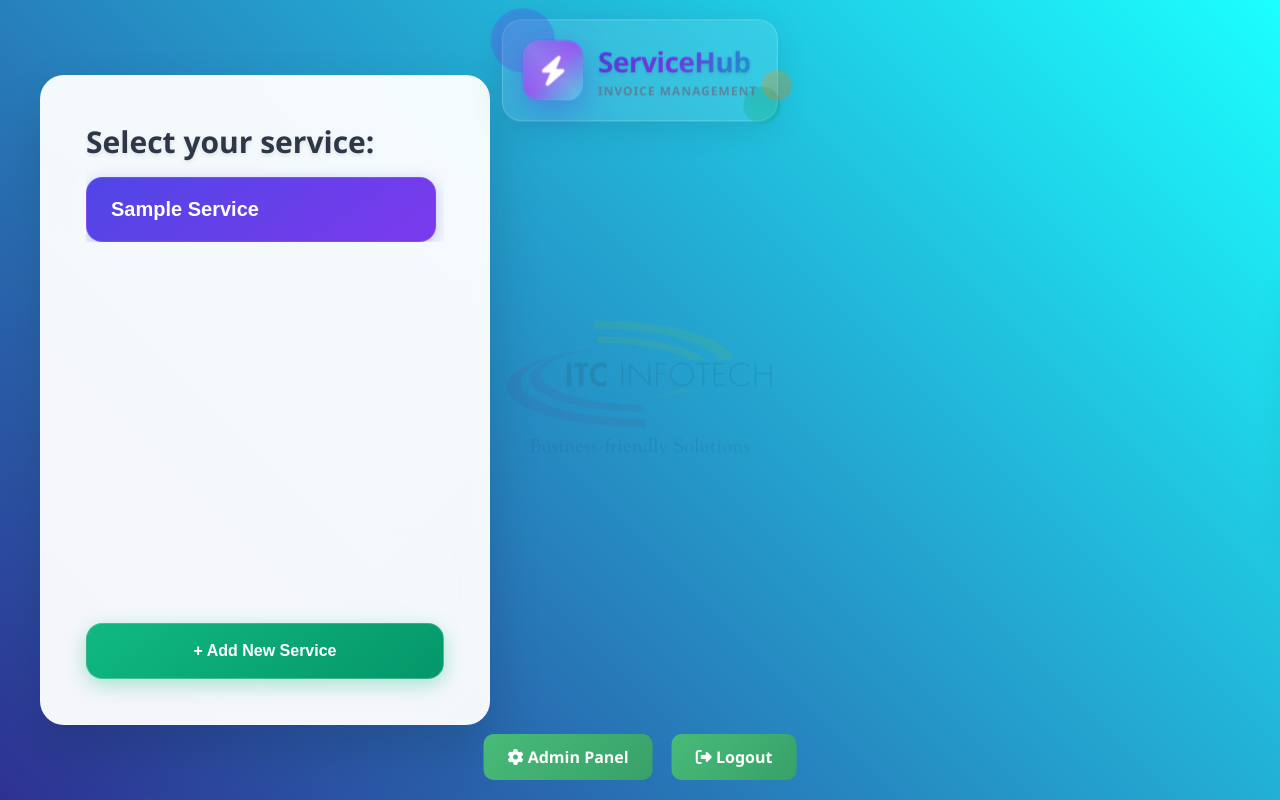
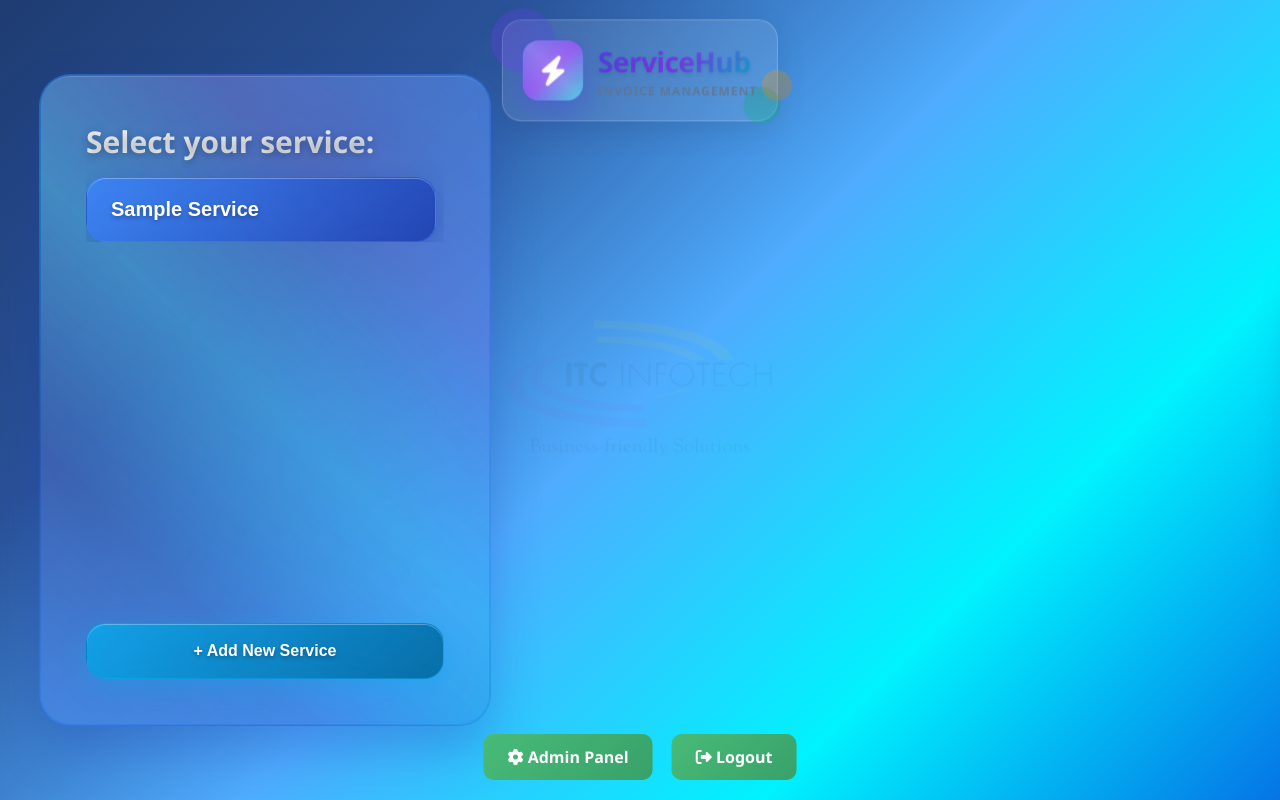
Before and after one commit to Sammyy181/invoiceEditor, a Flask app: template templates/select_service.html in a window 1280 px wide. Run offline with Flask 3, Linux system fonts and the light colour scheme; the template is opened without the code that fills it: most values are stand-ins (such as "Sample title", 1, 10 or a date in 2020); parts of the project's set-up code (start-up, migrations or seed data) failed here and were passed over.

Commit message:
Updated files

```diff
--- a/templates/select_service.html
+++ b/templates/select_service.html
@@ -238,7 +238,13 @@
 
     body {
       font-family: 'Segoe UI', Tahoma, Geneva, Verdana, sans-serif;
-      background: linear-gradient(45deg, #2e3192 0%, #1bffff 100%);
+      background: linear-gradient(135deg,
+      #1e3c72 0%,
+      #2a5298 25%,
+      #4facfe 50%,
+      #00f2fe 75%,
+      #0575e6 100%
+      );
       min-height: 100vh;
       margin: 0;
       padding: 20px;
@@ -246,6 +252,8 @@
       align-items: center;
       justify-content: flex-start;
       padding-left: 40px;
+      position: relative;
+      overflow-x: hidden;
     }
 
     .watermark {
@@ -254,24 +262,28 @@
       left: 50%;
       width: 300px;
       transform: translate(-50%, -50%);
-      opacity: 0.1;
+      opacity: 0.05;
       z-index: 0;
       pointer-events: none;
+      filter: brightness(1.5) contrast(1.2);
     }
 
     .form-container {
-      background: rgba(255, 255, 255, 0.95);
-      backdrop-filter: blur(15px);
-      border-radius: 24px;
+      background: rgba(59, 130, 246, 0.1);
+      backdrop-filter: blur(25px);
+      border-radius: 30px;
       padding: 45px;
-      box-shadow: 0 25px 50px rgba(0, 0, 0, 0.15);
+      box-shadow:
+        0 25px 50px rgba(30, 64, 175, 0.3),
+        inset 0 1px 0 rgba(255, 255, 255, 0.2),
+        0 0 0 1px rgba(59, 130, 246, 0.2);
       width: 100%;
       max-width: 450px;
       height: 650px;
       display: flex;
       flex-direction: column;
       position: relative;
-      border: 1px solid rgba(255, 255, 255, 0.2);
+      border: 1px solid rgba(59, 130, 246, 0.3);
     }
 
     .form-container::before {
@@ -281,20 +293,49 @@
       left: 0;
       right: 0;
       bottom: 0;
-      background: linear-gradient(135deg, rgba(255, 255, 255, 0.1) 0%, rgba(255, 255, 255, 0.05) 100%);
-      border-radius: 24px;
+      background:
+        linear-gradient(135deg, rgba(255, 255, 255, 0.15) 0%, rgba(59, 130, 246, 0.05) 100%),
+        linear-gradient(45deg, transparent 30%, rgba(255, 255, 255, 0.05) 50%, transparent 70%);
+      border-radius: 30px;
       pointer-events: none;
+    }
+
+    .form-container::after {
+      content: '';
+      position: absolute;
+      top: -2px;
+      left: -2px;
+      right: -2px;
+      bottom: -2px;
+      background: linear-gradient(45deg,
+        rgba(59, 130, 246, 0.6) 0%,
+        rgba(30, 64, 175, 0.4) 25%,
+        rgba(14, 165, 233, 0.6) 50%,
+        rgba(99, 102, 241, 0.4) 75%,
+        rgba(59, 130, 246, 0.6) 100%);
+      border-radius: 32px;
+      z-index: -1;
+      animation: borderGlow 4s ease-in-out infinite alternate;
+    }
+
+    @keyframes borderGlow {
+      0% { opacity: 0.6; }
+      100% { opacity: 1; }
     }
 
     label {
       font-size: 30px;
       font-weight: 700;
-      color: #2d3748;
+      color: #f8fafc;
       text-align: left;
       margin-bottom: 35px;
-      text-shadow: 0 2px 4px rgba(0, 0, 0, 0.1);
+      text-shadow: 0 2px 8px rgba(0, 0, 0, 0.3);
       position: relative;
       z-index: 1;
+      background: linear-gradient(135deg, #f8fafc, #e2e8f0);
+      background-clip: text;
+      -webkit-background-clip: text;
+      -webkit-text-fill-color: transparent;
     }
 
     .services-wrapper {
@@ -318,44 +359,50 @@
     }
 
     .service-buttons::-webkit-scrollbar {
-      width: 10px;
+      width: 8px;
     }
 
     .service-buttons::-webkit-scrollbar-track {
-      background: rgba(0, 0, 0, 0.1);
+      background: rgba(30, 64, 175, 0.1);
       border-radius: 10px;
       margin: 4px 0;
+      backdrop-filter: blur(10px);
     }
 
     .service-buttons::-webkit-scrollbar-thumb {
-      background: linear-gradient(145deg, #4f46e5, #7c3aed);
+      background: linear-gradient(145deg, rgba(59, 130, 246, 0.8), rgba(30, 64, 175, 0.8));
       border-radius: 10px;
       border: 1px solid rgba(255, 255, 255, 0.2);
+      box-shadow: 0 2px 8px rgba(30, 64, 175, 0.3);
     }
 
     .service-buttons::-webkit-scrollbar-thumb:hover {
-      background: linear-gradient(145deg, #5b21b6, #6366f1);
+      background: linear-gradient(145deg, rgba(67, 56, 202, 0.9), rgba(99, 102, 241, 0.9));
     }
 
     .service-buttons {
       scrollbar-width: thin;
-      scrollbar-color: #4f46e5 rgba(0, 0, 0, 0.1);
+      scrollbar-color: rgba(59, 130, 246, 0.8) rgba(30, 64, 175, 0.1);
     }
 
     .service-buttons button {
       padding: 20px 24px;
       border: none;
-      background: linear-gradient(145deg, #4f46e5, #7c3aed);
+      background:
+        linear-gradient(135deg, rgba(59, 130, 246, 0.9), rgba(30, 64, 175, 0.9)),
+        linear-gradient(45deg, transparent 30%, rgba(255, 255, 255, 0.1) 50%, transparent 70%);
       color: white;
-      border-radius: 16px;
+      border-radius: 20px;
       cursor: pointer;
       font-size: 20px;
       font-weight: 600;
       text-transform: capitalize;
-      transition: all 0.3s cubic-bezier(0.4, 0, 0.2, 1);
+      transition: all 0.4s cubic-bezier(0.4, 0, 0.2, 1);
       position: relative;
       overflow: hidden;
-      box-shadow: 0 4px 15px rgba(79, 70, 229, 0.3);
+      box-shadow:
+        0 8px 25px rgba(30, 64, 175, 0.4),
+        inset 0 1px 0 rgba(255, 255, 255, 0.3);
       width: 100%;
       text-align: left;
       min-height: 56px;
@@ -363,7 +410,9 @@
       align-items: center;
       justify-content: flex-start;
       flex-shrink: 0;
-      border: 1px solid rgba(255, 255, 255, 0.1);
+      border: 1px solid rgba(59, 130, 246, 0.3);
+      backdrop-filter: blur(15px);
+      text-shadow: 0 2px 4px rgba(0, 0, 0, 0.3);
     }
 
     .service-buttons button::before {
@@ -373,22 +422,47 @@
       left: -100%;
       width: 100%;
       height: 100%;
-      background: linear-gradient(90deg, transparent, rgba(255, 255, 255, 0.2), transparent);
+      background: linear-gradient(90deg, transparent, rgba(255, 255, 255, 0.3), transparent);
       transition: left 0.6s ease;
     }
 
+    .service-buttons button::after {
+      content: '';
+      position: absolute;
+      top: -2px;
+      left: -2px;
+      right: -2px;
+      bottom: -2px;
+      background: linear-gradient(45deg,
+        rgba(59, 130, 246, 0.8) 0%,
+        rgba(14, 165, 233, 0.6) 50%,
+        rgba(99, 102, 241, 0.8) 100%);
+      border-radius: 22px;
+      z-index: -1;
+      opacity: 0;
+      transition: opacity 0.3s ease;
+    }
+
     .service-buttons button:hover {
-      transform: translateY(-2px) scale(1.01);
-      box-shadow: 0 8px 25px rgba(79, 70, 229, 0.4);
-      background: linear-gradient(145deg, #5b21b6, #6366f1);
+      transform: translateY(-3px) scale(1.02);
+      box-shadow:
+        0 15px 35px rgba(30, 64, 175, 0.5),
+        inset 0 1px 0 rgba(255, 255, 255, 0.4);
+      background:
+        linear-gradient(135deg, rgba(67, 56, 202, 0.95), rgba(99, 102, 241, 0.95)),
+        linear-gradient(45deg, transparent 30%, rgba(255, 255, 255, 0.15) 50%, transparent 70%);
     }
 
     .service-buttons button:hover::before {
       left: 100%;
     }
 
+    .service-buttons button:hover::after {
+      opacity: 1;
+    }
+
     .service-buttons button:active {
-      transform: translateY(0) scale(0.98);
+      transform: translateY(-1px) scale(0.98);
     }
 
     .add-service-container {
@@ -400,24 +474,30 @@
 
     .add-service-button {
       padding: 16px 32px;
-      background: linear-gradient(145deg, #10b981, #059669);
+      background:
+        linear-gradient(135deg, rgba(14, 165, 233, 0.9), rgba(3, 105, 161, 0.9)),
+        linear-gradient(45deg, transparent 30%, rgba(255, 255, 255, 0.1) 50%, transparent 70%);
       color: white;
       border: none;
-      border-radius: 16px;
+      border-radius: 20px;
       font-size: 16px;
       font-weight: 700;
       cursor: pointer;
-      box-shadow: 0 6px 20px rgba(16, 185, 129, 0.35);
-      transition: all 0.3s cubic-bezier(0.4, 0, 0.2, 1);
+      box-shadow:
+        0 8px 25px rgba(14, 165, 233, 0.4),
+        inset 0 1px 0 rgba(255, 255, 255, 0.3);
+      transition: all 0.4s cubic-bezier(0.4, 0, 0.2, 1);
       width: 100%;
       min-height: 56px;
       display: flex;
       align-items: center;
       justify-content: center;
       gap: 8px;
-      border: 1px solid rgba(255, 255, 255, 0.2);
+      border: 1px solid rgba(14, 165, 233, 0.4);
       position: relative;
       overflow: hidden;
+      backdrop-filter: blur(15px);
+      text-shadow: 0 2px 4px rgba(0, 0, 0, 0.3);
     }
 
     .add-service-button::before {
@@ -427,22 +507,47 @@
       left: -100%;
       width: 100%;
       height: 100%;
-      background: linear-gradient(90deg, transparent, rgba(255, 255, 255, 0.2), transparent);
+      background: linear-gradient(90deg, transparent, rgba(255, 255, 255, 0.3), transparent);
       transition: left 0.6s ease;
     }
 
+    .add-service-button::after {
+      content: '';
+      position: absolute;
+      top: -2px;
+      left: -2px;
+      right: -2px;
+      bottom: -2px;
+      background: linear-gradient(45deg,
+        rgba(14, 165, 233, 0.8) 0%,
+        rgba(6, 182, 212, 0.6) 50%,
+        rgba(14, 165, 233, 0.8) 100%);
+      border-radius: 22px;
+      z-index: -1;
+      opacity: 0;
+      transition: opacity 0.3s ease;
+    }
+
     .add-service-button:hover {
-      transform: translateY(-3px) scale(1.02);
-      box-shadow: 0 10px 30px rgba(16, 185, 129, 0.5);
-      background: linear-gradient(145deg, #059669, #047857);
+      transform: translateY(-4px) scale(1.03);
+      box-shadow:
+        0 15px 40px rgba(14, 165, 233, 0.6),
+        inset 0 1px 0 rgba(255, 255, 255, 0.4);
+      background:
+        linear-gradient(135deg, rgba(3, 105, 161, 0.95), rgba(8, 145, 178, 0.95)),
+        linear-gradient(45deg, transparent 30%, rgba(255, 255, 255, 0.15) 50%, transparent 70%);
     }
 
     .add-service-button:hover::before {
       left: 100%;
     }
 
+    .add-service-button:hover::after {
+      opacity: 1;
+    }
+
     .add-service-button:active {
-      transform: translateY(-1px) scale(0.98);
+      transform: translateY(-2px) scale(0.98);
     }
 
     .popup {
--- a/titles/Electricity.json
+++ b/titles/Electricity.json
@@ -38,5 +38,10 @@
         "id": "fixed_8",
         "title": "Month",
         "type": "text"
+    },
+    {
+        "id" : "fixed_9",
+        "title": "invoiced",
+        "type": "boolean"
     }
 ]
--- a/titles/Internet.json
+++ b/titles/Internet.json
@@ -38,5 +38,10 @@
         "id": "fixed_8",
         "title": "Month",
         "type": "text"
+    },
+    {
+        "id" : "fixed_9",
+        "title": "invoiced",
+        "type": "boolean"
     }
 ]
--- a/titles/Paper.json
+++ b/titles/Paper.json
@@ -38,5 +38,10 @@
         "id": "fixed_8",
         "title": "Month",
         "type": "text"
+    },
+    {
+        "id" : "fixed_9",
+        "title": "invoiced",
+        "type": "boolean"
     }
 ]
--- a/titles/Security.json
+++ b/titles/Security.json
@@ -38,5 +38,10 @@
         "id": "fixed_8",
         "title": "Month",
         "type": "text"
+    },
+    {
+        "id" : "fixed_9",
+        "title": "invoiced",
+        "type": "boolean"
     }
 ]
--- a/titles/Water.json
+++ b/titles/Water.json
@@ -38,5 +38,10 @@
         "id": "fixed_8",
         "title": "Month",
         "type": "text"
+    },
+    {
+        "id" : "fixed_9",
+        "title": "invoiced",
+        "type": "boolean"
     }
 ]
--- a/update_excel.py
+++ b/update_excel.py
@@ -34,6 +34,7 @@
         'net_price':      next(col['title'] for col in titles_config if col['id'] == 'fixed_6'),
         'category':        next(col['title'] for col in titles_config if col['id'] == 'fixed_7'),
         'month':          next(col['title'] for col in titles_config if col['id'] == 'fixed_8'),
+        'invoiced':       next(col['title'] for col in titles_config if col['id'] == 'fixed_9')
     }
 
     return COLUMN_MAP
@@ -135,6 +136,7 @@
     df.at[idx, COLUMN_MAP['net_price']] = price * usage / 100 * (period / n_days[current_month])
     df.at[idx, COLUMN_MAP['month']] = current_month
     df.at[idx, COLUMN_MAP['category']] = category
+    df.at[idx, COLUMN_MAP['invoiced']] = False
 
     if others:
         for key, value in others.items():
@@ -300,6 +302,7 @@
         df[COLUMN_MAP['period']] = pd.to_numeric(df[COLUMN_MAP['period']], errors='coerce')
         df[COLUMN_MAP['usage']] = pd.to_numeric(df[COLUMN_MAP['usage']], errors='coerce')
         df[COLUMN_MAP['unit_price']] = pd.to_numeric(df[COLUMN_MAP['unit_price']], errors='coerce')
+        df[COLUMN_MAP['invoiced']] = False
 
         df[COLUMN_MAP['consumption']] = (
             df[COLUMN_MAP['period']] / n_days[current_month]
```
Also changed, not shown: other parts of templates/select_service.html (+89 -28 lines), 2 other files.
